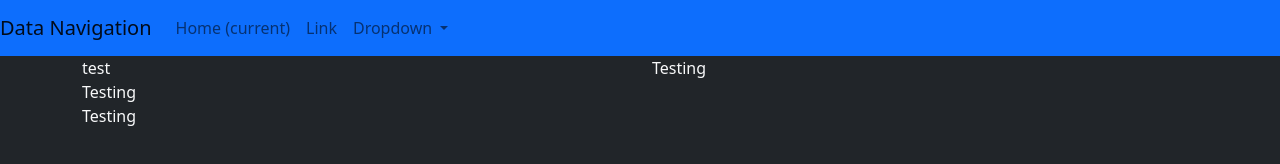
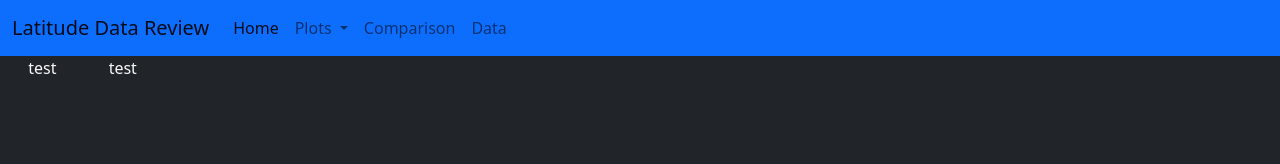
Before and after one commit to Fispit/Web-Design-Challenge, a plain HTML site: page index.html in a window 1280 px wide. Drawn offline with nearby package versions, Linux system fonts and the light colour scheme.

Commit message:
Fixed the bloody dropdown

```diff
--- a/index.html
+++ b/index.html
@@ -7,65 +7,71 @@
 
 
     <title>Changes with Latitude</title>
+
+</head>
+
+<body class="bg-dark text-light">
     <nav class="navbar navbar-expand-lg navbar-light bg-primary">
-        <a class="navbar-brand" href="#">Data Navigation</a>
-        <button class="navbar-toggler" type="button" data-toggle="collapse" data-target="#navbarSupportedContent" aria-controls="navbarSupportedContent" aria-expanded="false" aria-label="Toggle navigation">
-          <span class="navbar-toggler-icon"></span>
-        </button>
+        <div class="container-fluid">
+          <a class="navbar-brand" href="#">Latitude Data Review</a>
+          <button class="navbar-toggler" type="button" data-bs-toggle="collapse" data-bs-target="#navbarSupportedContent" aria-controls="navbarSupportedContent" aria-expanded="false" aria-label="Toggle navigation">
+            <span class="navbar-toggler-icon"></span>
+          </button>
+          <div class="collapse navbar-collapse" id="navbarSupportedContent">
+            <ul class="navbar-nav me-auto mb-2 mb-lg-0">
+              <li class="nav-item">
+                <a class="nav-link active" aria-current="page" href="#">Home</a>
+              </li>
 
-        <div class="collapse navbar-collapse" id="navbarSupportedContent">
-          <ul class="navbar-nav mr-auto">
-            <li class="nav-item active">
-              <a class="nav-link" href="#">Home <span class="sr-only">(current)</span></a>
-            </li>
-            <li class="nav-item">
-              <a class="nav-link" href="#">Link</a>
-            </li>
-            <li class="nav-item dropdown">
-                <a class="nav-link dropdown-toggle" href="#" id="navbarDropdown" role="button" data-toggle="dropdown" aria-haspopup="true" aria-expanded="false">
-                  Dropdown
+              <li class="nav-item dropdown">
+                <a class="nav-link dropdown-toggle" href="#" id="navbarDropdown" role="button" data-bs-toggle="dropdown" aria-expanded="false">
+                  Plots
                 </a>
-                <div class="dropdown-menu" aria-labelledby="navbarDropdown">
-                  <a class="dropdown-item" href="#">Action</a>
-                  <a class="dropdown-item" href="#">Another action</a>
-                  <div class="dropdown-divider"></div>
-                  <a class="dropdown-item" href="#">Something else here</a>
-                </div>
+                <ul class="dropdown-menu bg-primary text-light" aria-labelledby="navbarDropdown">
+                  <li><a class="dropdown-item" href="#">Temperature</a></li>
+                  <li><a class="dropdown-item" href="#">Cloudiness</a></li>
+                  <li><a class="dropdown-item" href="#">Humidity</a></li>
+                  <li><a class="dropdown-item" href="#">Wind Speed</a></li>
+                </ul>
               </li>
-          </ul>
+
+              <li class="nav-item">
+                <a class="nav-link" href="#">Comparison</a>
+              </li>
+              <li class="nav-item">
+                <a class="nav-link" href="#">Data</a>
+              </li>
+
+            </ul>
+
+          </div>
         </div>
-
       </nav>
 
 
-      <script src="https://cdn.jsdelivr.net/npm/bootstrap@5.0.1/dist/js/bootstrap.bundle.min.js" integrity="sha384-gtEjrD/SeCtmISkJkNUaaKMoLD0//ElJ19smozuHV6z3Iehds+3Ulb9Bn9Plx0x4" crossorigin="anonymous"></script>
-</head>
-<body class="bg-dark text-dark">
-    <div class="container bg-dark text-light">
+
+    <div class="container-xlg bg-dark text-light">
         <div class="row">
-            <div class="col-6">
+            <div class="col-sm-3 col-md-1 text-center">
                 test
             </div>
-            <div class="col-6">
-                Testing
+            <div class="col-sm-6 col-md-3">
+                test
             </div>
-            <div class="col-6">
-                Testing
-            </div>
+
 
         </div>
 
         <div class="row">
-            <div class="col-6">
-                Testing
-            </div>
+
 
         </div>
 
     </div>
 
+    <script src="https://code.jquery.com/jquery-3.3.1.slim.min.js" integrity="sha384-q8i/X+965DzO0rT7abK41JStQIAqVgRVzpbzo5smXKp4YfRvH+8abtTE1Pi6jizo" crossorigin="anonymous"></script>
+    <script src="https://cdn.jsdelivr.net/npm/@popperjs/core@2.9.2/dist/umd/popper.min.js" integrity="sha384-IQsoLXl5PILFhosVNubq5LC7Qb9DXgDA9i+tQ8Zj3iwWAwPtgFTxbJ8NT4GN1R8p" crossorigin="anonymous"></script>
+    <script src="https://cdn.jsdelivr.net/npm/bootstrap@5.0.1/dist/js/bootstrap.min.js" integrity="sha384-Atwg2Pkwv9vp0ygtn1JAojH0nYbwNJLPhwyoVbhoPwBhjQPR5VtM2+xf0Uwh9KtT" crossorigin="anonymous"></script>
 
-
-<script src="https://cdn.jsdelivr.net/npm/bootstrap@5.0.1/dist/js/bootstrap.bundle.min.js" integrity="sha384-gtEjrD/SeCtmISkJkNUaaKMoLD0//ElJ19smozuHV6z3Iehds+3Ulb9Bn9Plx0x4" crossorigin="anonymous"></script>
 </body>
 </html>
```
